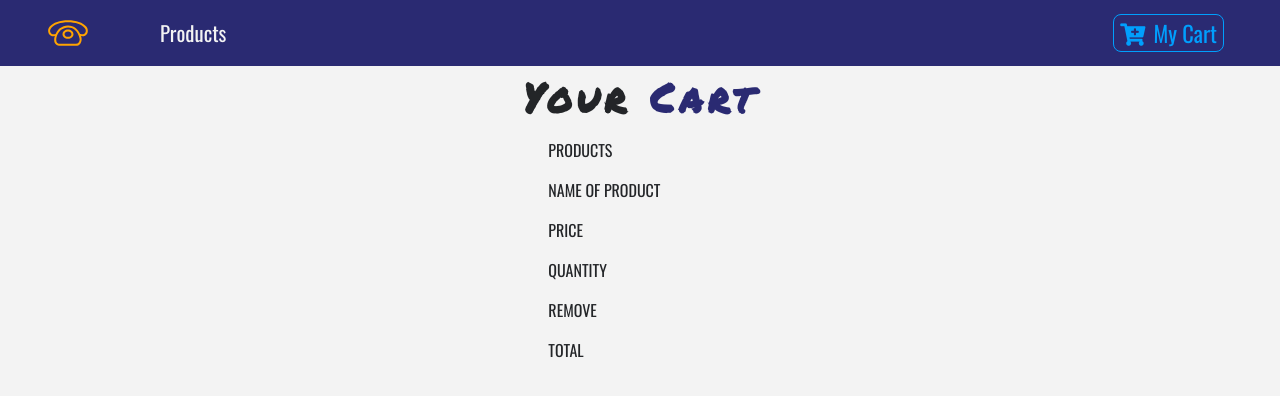
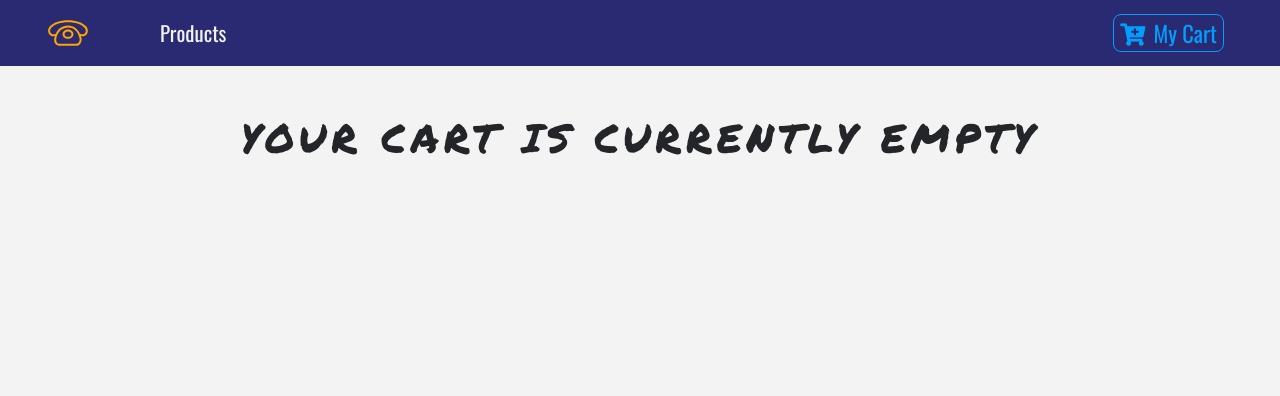
Before and after one commit to ManuelRafaelano/Store-Recording, a React (Create React App) app: page /cart in a window 1280 px wide. Shown: the top 396 px of the page. Built offline with nearby package versions, Linux system fonts and the light colour scheme.

Commit message:
Section Cart

```diff
--- a/src/components/Cart/Cart.js
+++ b/src/components/Cart/Cart.js
@@ -1,12 +1,27 @@
 import React, { Component } from "react";
 import Title from "../Title";
 import CartColumns from "./CartColumns";
+import EmptyCart from "./EmptyCart";
+import { ProductConsumer } from "../../context";
 export default class Cart extends Component {
   render() {
     return (
       <section>
-        <Title name="your " title="cart" />
-        <CartColumns />
+        <ProductConsumer>
+          {value => {
+            const { cart } = value;
+            if (cart.length > 0) {
+              return (
+                <React.Fragment>
+                  <Title name="your " title="cart" />
+                  <CartColumns />
+                </React.Fragment>
+              );
+            } else {
+              return <EmptyCart />;
+            }
+          }}
+        </ProductConsumer>
       </section>
     );
   }
--- /dev/null
+++ b/src/components/Cart/EmptyCart.js
@@ -0,0 +1,13 @@
+import React from "react";
+
+export default function EmptyCart() {
+  return (
+    <div className="container mt-5">
+      <div className="row">
+        <div className="col-10 mx-auto text-center text-title">
+          <h1>your cart is currently empty</h1>
+        </div>
+      </div>
+    </div>
+  );
+}
```
